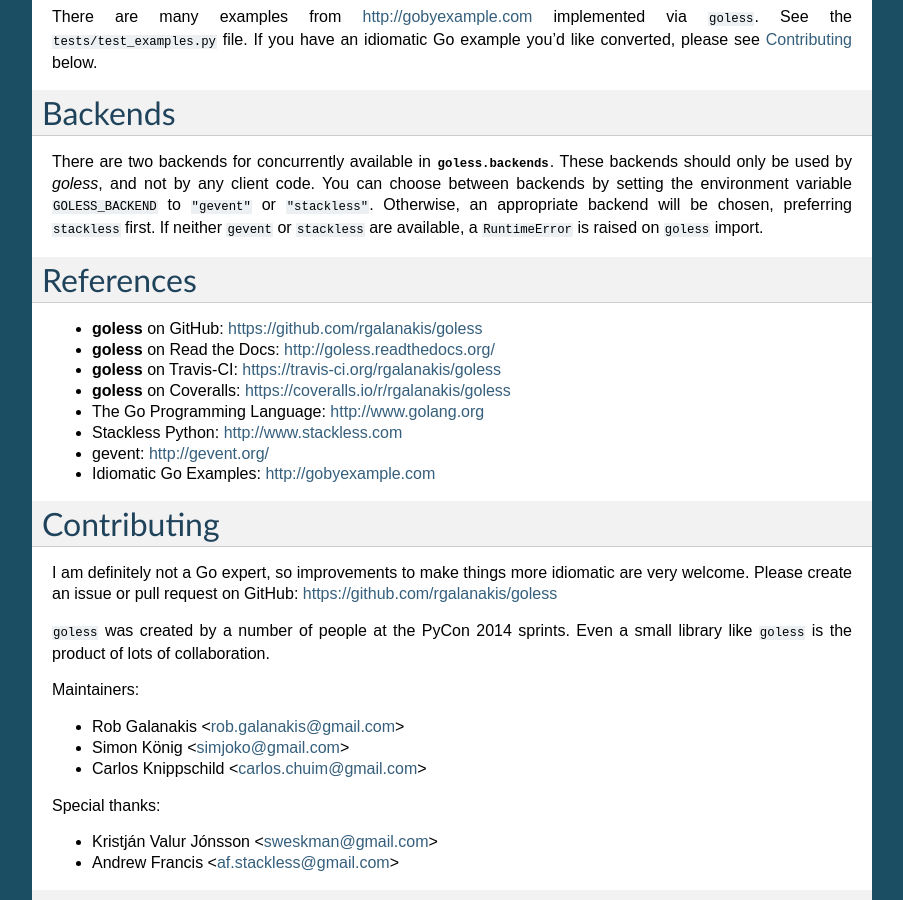
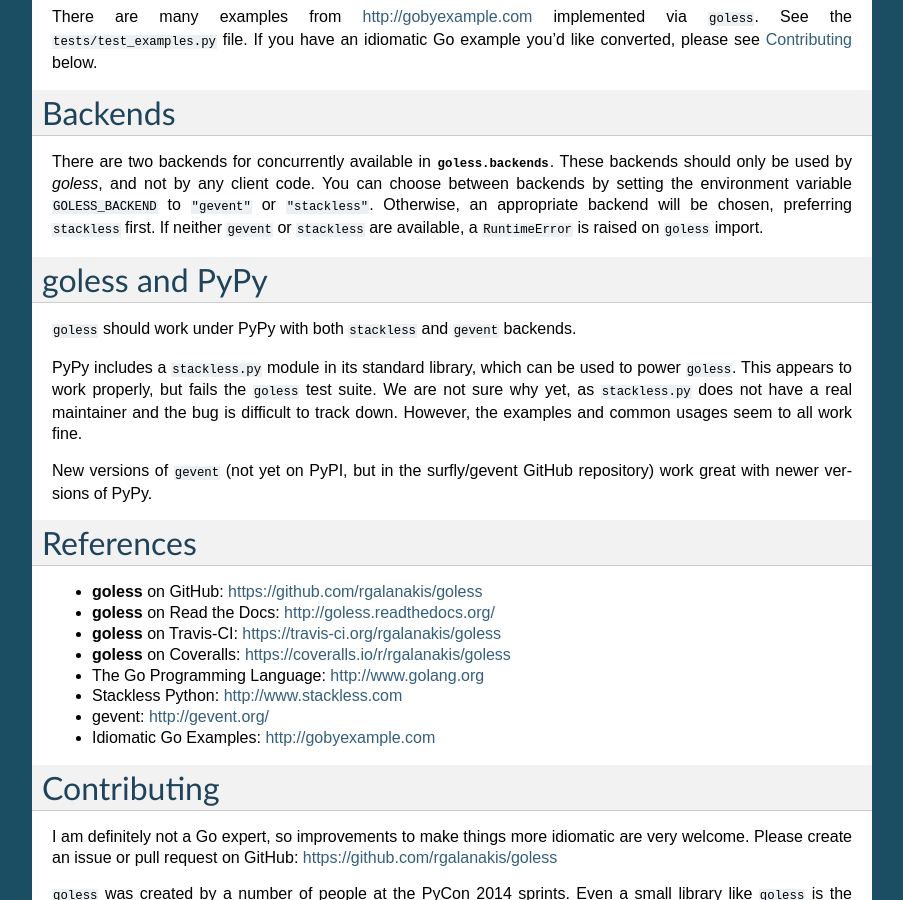
Before and after one commit to rgalanakis/goless, a Sphinx documentation site: the page built from doc/body.rst, in a window 1280 px wide and 900 px high, scrolled down 2341 px. Shown: the whole window, without its empty margins (198-1101 px from the left). Built offline with Sphinx 7.4.7, drawn with Linux system fonts in a browser that asks for light colours.

Commit message:
added 'goless and PyPy' section

```diff
--- a/doc/body.rst
+++ b/doc/body.rst
@@ -138,6 +138,25 @@
 If neither ``gevent`` or ``stackless`` are available,
 a ``RuntimeError`` is raised on ``goless`` import.
 
+.. _a-pypy:
+
+goless and PyPy
+===============
+
+``goless`` should work under PyPy with
+both ``stackless`` and ``gevent`` backends.
+
+PyPy includes a ``stackless.py`` module in its standard library,
+which can be used to power ``goless``.
+This appears to work properly, but fails the ``goless`` test suite.
+We are not sure why yet, as ``stackless.py`` does not have a real maintainer
+and the bug is difficult to track down.
+However, the examples and common usages seem to all work fine.
+
+New versions of ``gevent``
+(not yet on PyPI, but in the surfly/gevent GitHub repository)
+work great with newer versions of PyPy.
+
 .. _a-references:
 
 References
```
